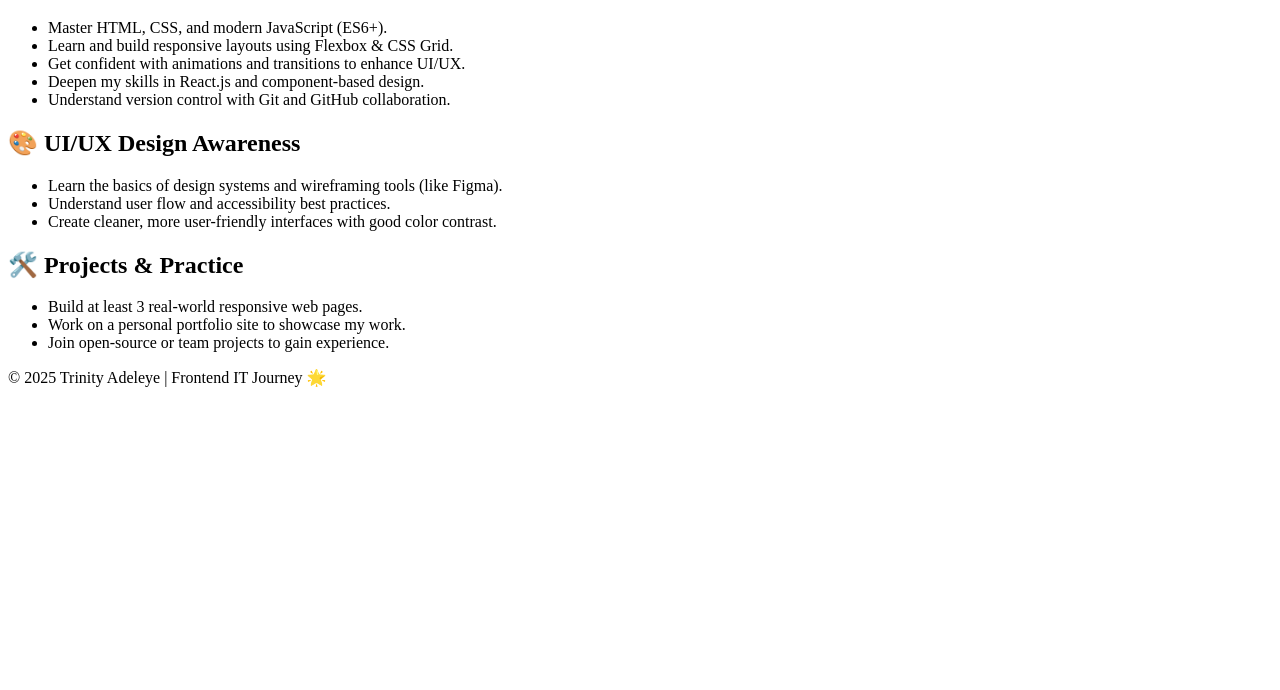
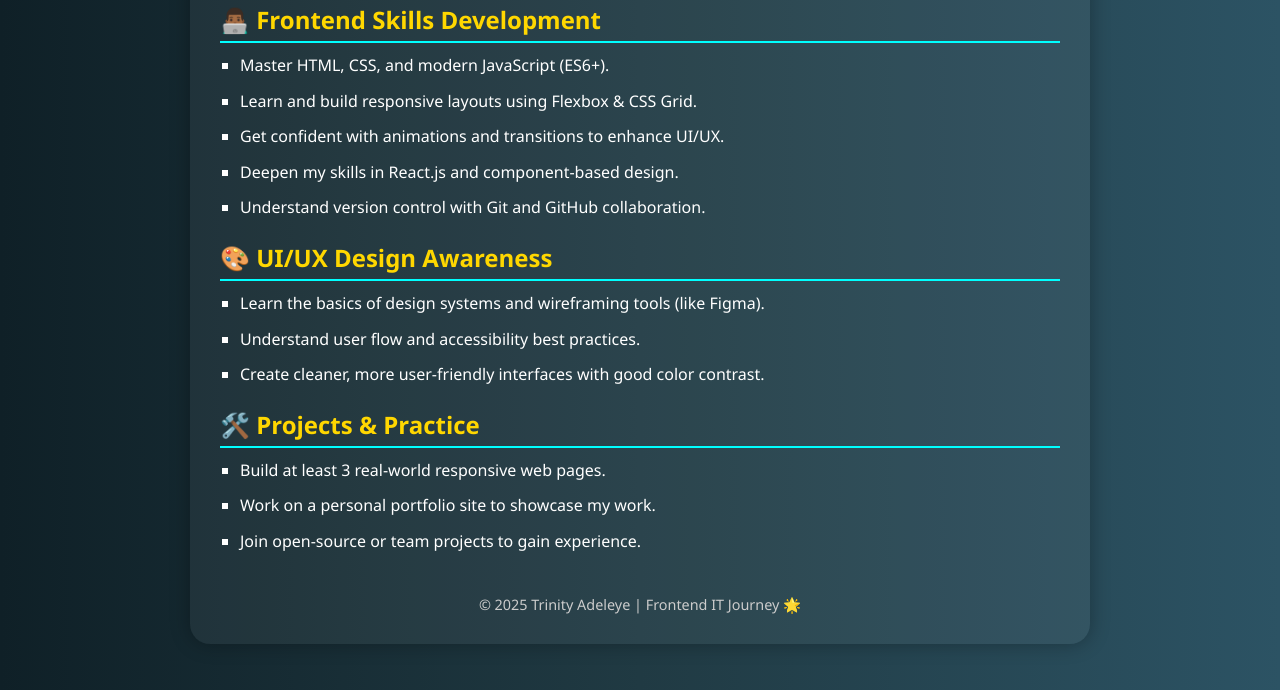
Before and after one commit to Terry3nty/LEARNINGJ, a plain HTML site: page src/index.html in a window 1280 px wide. Shown: the part 110-800 px from the top of the page. Drawn offline with Linux system fonts and the light colour scheme.

Commit message:
uouououououo

```diff
--- a/src/index.html
+++ b/src/index.html
@@ -4,6 +4,7 @@
     <meta charset="UTF-8">
     <meta name="viewport" content="width=device-width, initial-scale=1.0">
     <title>wagwan</title>
+    <link rel="stylesheet" href="style.css">
 </head>
 <body>
     <div class="container">
--- a/src/style.css
+++ b/src/style.css
@@ -0,0 +1,65 @@
+* {
+    box-sizing: border-box;
+    padding: 0;
+    margin: 0;
+    font-family: 'Segoe UI', Tahoma, Geneva, Verdana, sans-serif;
+  }
+
+  body {
+    background: linear-gradient(to right, #0f2027, #203a43, #2c5364);
+    color: #fff;
+    padding: 20px;
+  }
+
+  .container {
+    max-width: 900px;
+    margin: auto;
+    background-color: rgba(255, 255, 255, 0.05);
+    padding: 30px;
+    border-radius: 20px;
+    box-shadow: 0 0 20px rgba(0,0,0,0.3);
+  }
+
+  h1 {
+    text-align: center;
+    color: #00ffff;
+    margin-bottom: 20px;
+  }
+
+  .goal-section {
+    margin-top: 20px;
+  }
+
+  .goal-section h2 {
+    color: #ffd700;
+    margin-bottom: 10px;
+    border-bottom: 2px solid #00ffff;
+    padding-bottom: 5px;
+  }
+
+  ul {
+    list-style-type: square;
+    padding-left: 20px;
+  }
+
+  ul li {
+    margin-bottom: 10px;
+    line-height: 1.6;
+  }
+
+  footer {
+    text-align: center;
+    margin-top: 40px;
+    font-size: 0.9em;
+    color: #ccc;
+  }
+
+  @media screen and (max-width: 600px) {
+    .container {
+      padding: 20px;
+    }
+
+    h1 {
+      font-size: 1.5em;
+    }
+  }
```
